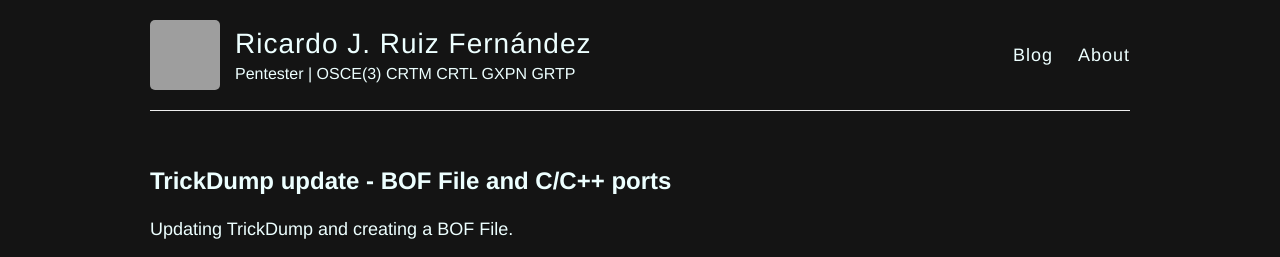
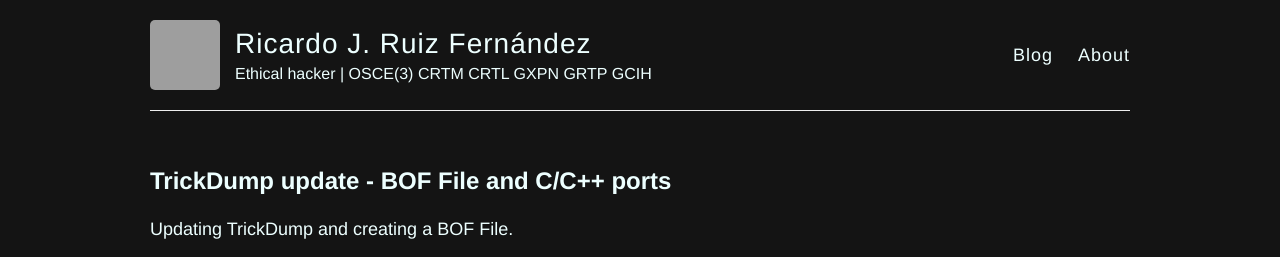
Before and after one commit to ricardojoserf/ricardojoserf.github.io, a Jekyll site: the page built from index.html, in a window 1280 px wide. Shown: the top 257 px of the page. Built offline with Jekyll 4.4.1, drawn with Linux system fonts in a browser that asks for light colours; the list of posts is cut into pages by our own code; grey boxes are pictures that could not be loaded.

Commit message:
Update _config.yml

```diff
--- a/_config.yml
+++ b/_config.yml
@@ -6,7 +6,7 @@
 name: Ricardo J. Ruiz Fernández
 
 # Short bio or description (displayed in the header)
-description: Pentester | OSCE(3) CRTM CRTL GXPN GRTP
+description: Ethical hacker | OSCE(3) CRTM CRTL GXPN GRTP GCIH
 
 # URL of your avatar or profile pic (you could use your GitHub profile pic)
 avatar: https://avatars.githubusercontent.com/u/11477353
```
